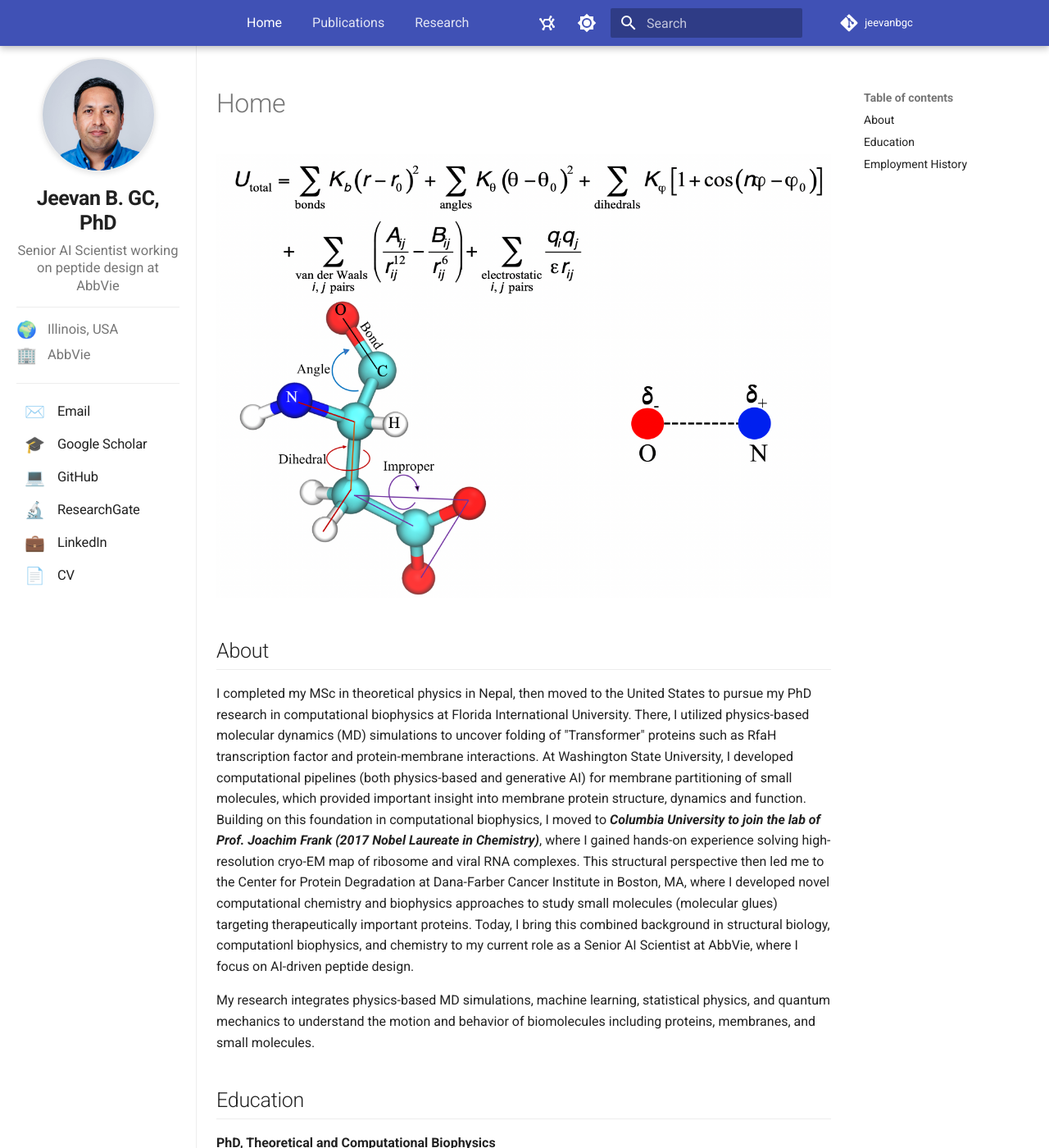
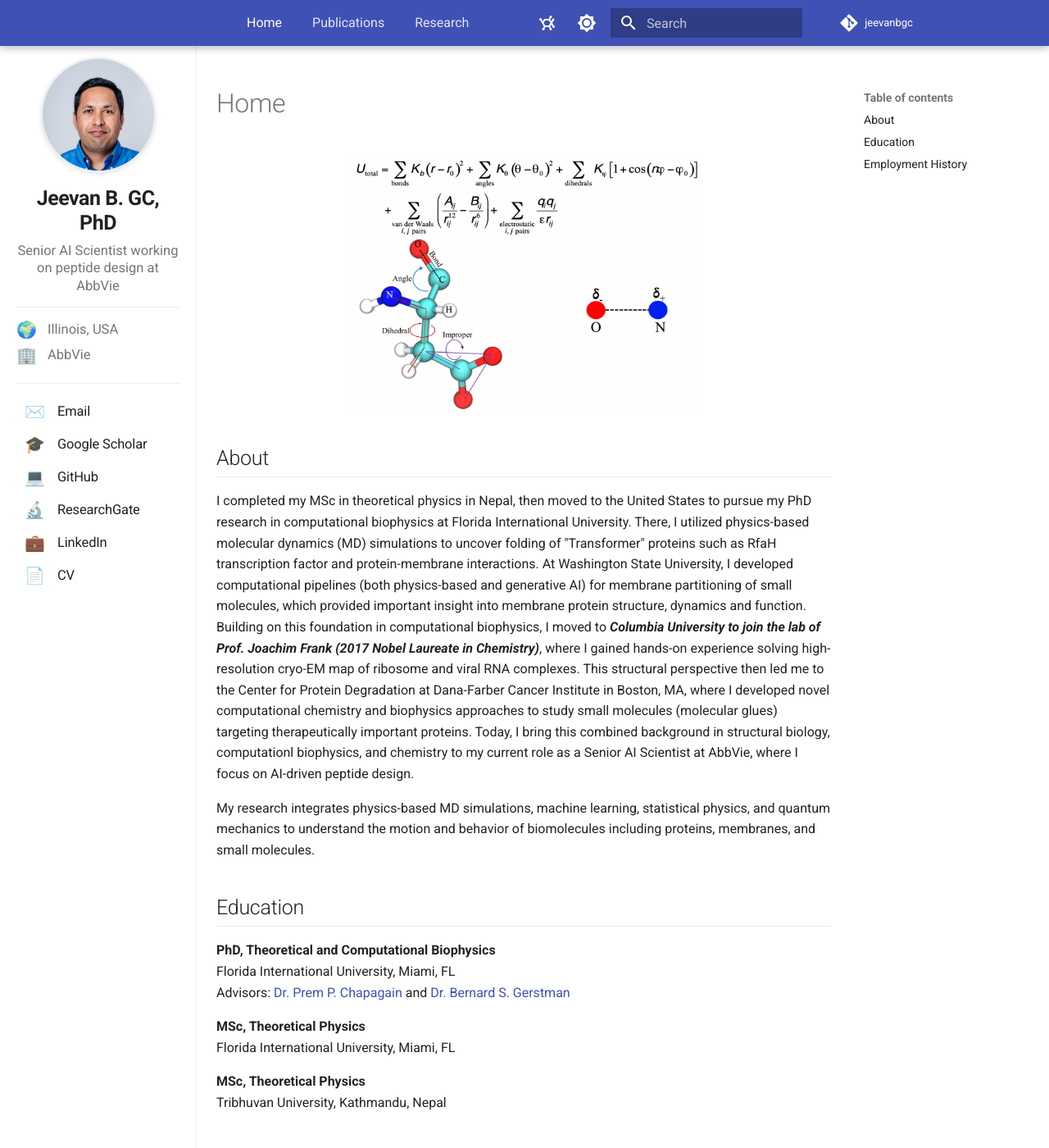
Before and after one commit to jeevanbgc/jeevanbgc.github.io, an MkDocs documentation site: the page built from docs/index.md, in a window 1280 px wide and 1400 px high. Shown: the whole window at 82% size. Built offline with MkDocs 1.6.1 and Material for MkDocs 9.7.7, drawn with Linux system fonts in a browser that asks for light colours.

Commit message:
Quick sync

```diff
--- a/docs/index.md
+++ b/docs/index.md
@@ -1,4 +1,8 @@
+<div class="cover-image" markdown="1">
+
 ![Cover Image](images/coverimage.png)
+
+</div>
 
 ## About
 
--- a/docs/stylesheets/extra.css
+++ b/docs/stylesheets/extra.css
@@ -119,7 +119,7 @@
 .cover-image {
   margin: 0 auto 2rem;
   overflow: hidden;
-  width: 70%;
+  width: 58%;
   max-width: 800px;
 }
 
```
